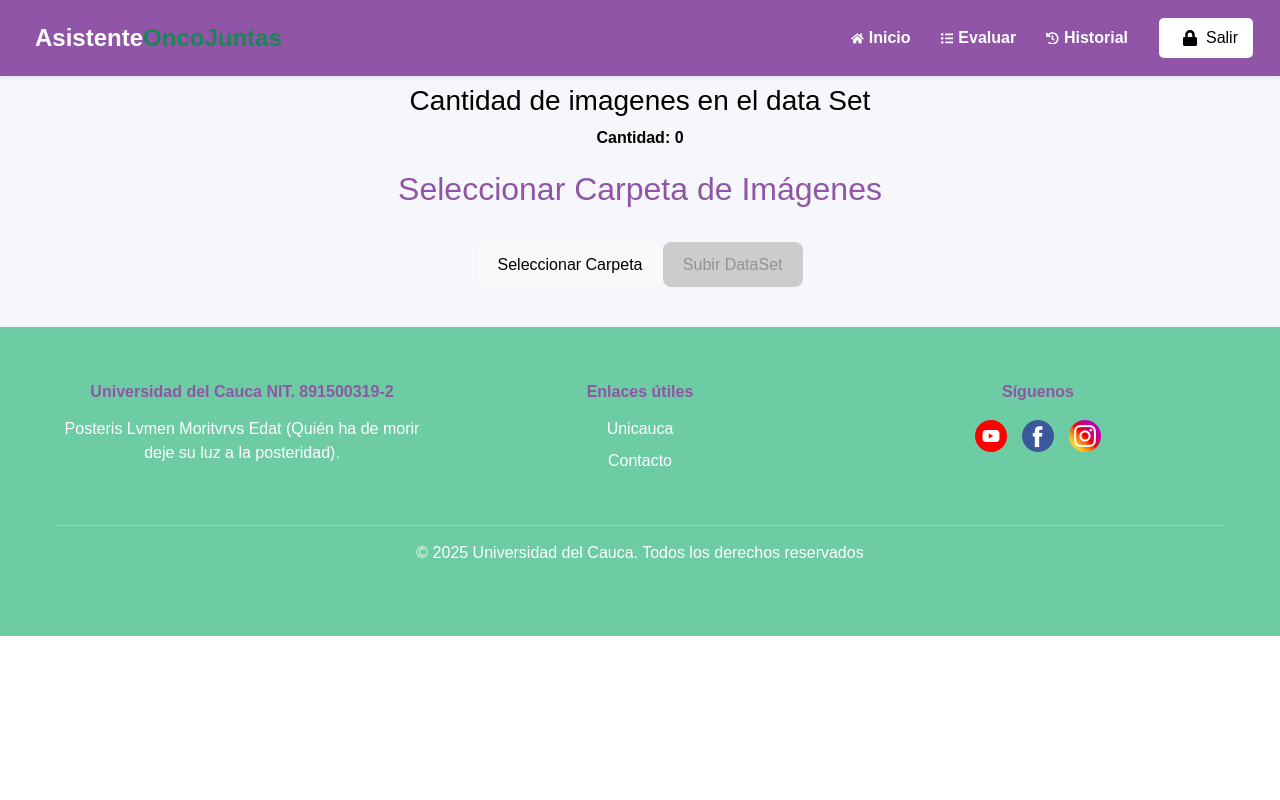
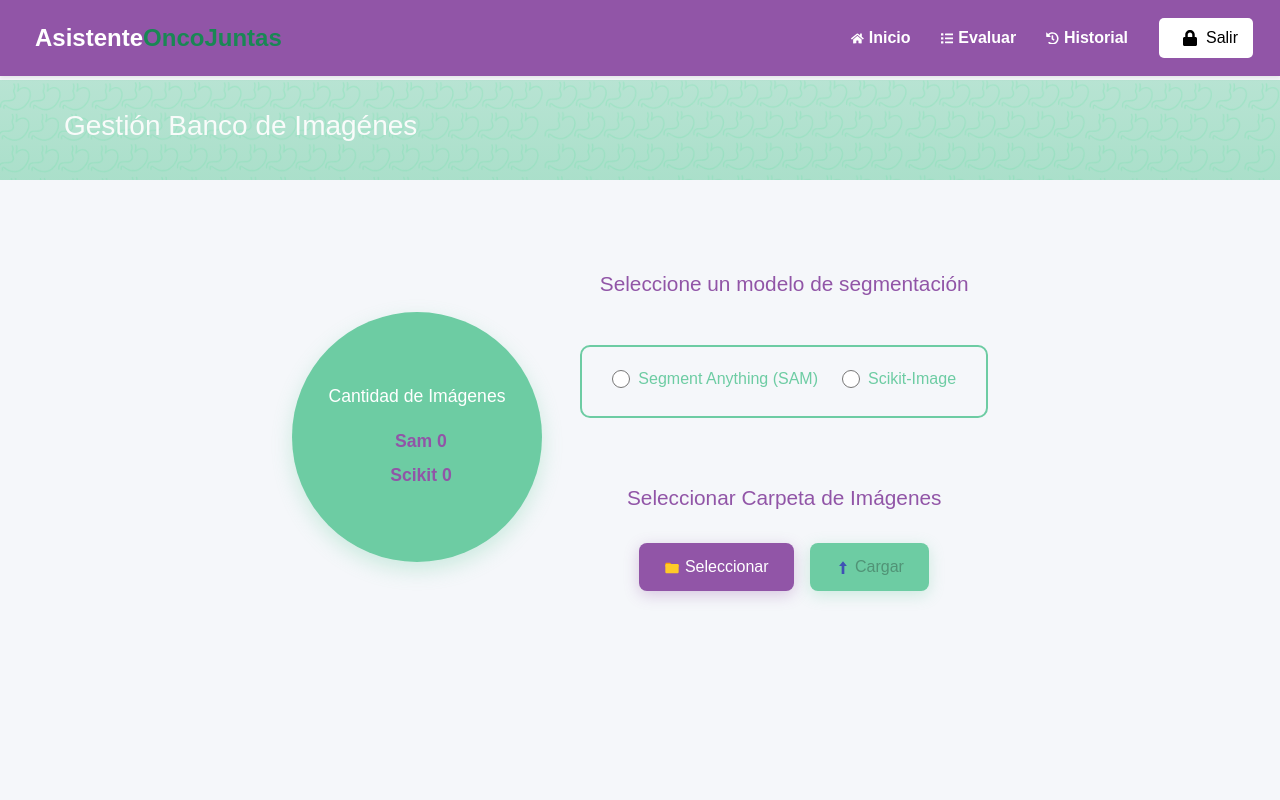
Before and after one commit to yabenavid/DiagnosisAssistant, a React (Vite) app in the folder client/: page /dataset in a window 1280 px wide. Shown: the top 800 px of the page. Built offline with nearby package versions, Linux system fonts and the light colour scheme; no server answers; sample sign-in values are in the browser's storage.

Commit message:
feat: add modifications in management admin

```diff
--- a/client/src/api/admin/dataset.api.js
+++ b/client/src/api/admin/dataset.api.js
@@ -1,16 +1,16 @@
 import axios from 'axios';
 import { getAuthHeaders } from '../../hooks/Authorization';
 
-const dataSetApi = axios.create({
+const dataSetApi = (token) => axios.create({
     baseURL: 'http://127.0.0.1:8000/api/v1/datasets/images/',
-    ...getAuthHeaders()
+    ...getAuthHeaders(token)
 });
 
-const dataSetCount = axios.create({
+const dataSetCount = (token) => axios.create({
     baseURL: 'http://127.0.0.1:8000/api/v1/datasets/count/',
-    ...getAuthHeaders()
+    ...getAuthHeaders(token)
 });
 
-export const addDataSet = (data) => dataSetApi.post("/", data);
+export const addDataSet = (data, token) => dataSetApi(token).post("/", data);
 
-export const getCountDataSet = () => dataSetCount.get("/");
+export const getCountDataSet = (token) => dataSetCount(token).get("/");
--- a/client/src/pages/admin/ManagementDataSet.jsx
+++ b/client/src/pages/admin/ManagementDataSet.jsx
@@ -1,20 +1,29 @@
 import React, { useEffect, useState, Suspense } from "react";
-import { ToastContainer, toast } from 'react-toastify';
 import { useNavigate } from "react-router-dom";
 
-import { NavigationBar, Footer } from "../../components";
+import { NavigationBar, Footer, SegmentationTypeSelector } from "../../components";
 import { handleSelectFolder } from "../../hooks/UploadImages";
+import { FcFolder, FcUp } from "react-icons/fc";
 
 //APis
 import { addDataSet, getCountDataSet } from "../../api/admin/dataset.api";
+import { useAuth } from "../../context/AuthContext";
 
+//Css
+import '/src/styles/admin/ManagementDataSet.css';
+
+/**
+ * Componente para la gestión de datasets de imágenes.
+ * Permite seleccionar un modelo de segmentación y cargar un archivo ZIP con imágenes.
+ */
 const ManagementDataSet = () => {
     const navigate = useNavigate();
-
+    const { auth } = useAuth();
     const [folderName, setFolderName] = useState("");
     const [zipFile, setZipFile] = useState(null);
-    const [imageCount, setImageCount] = useState(0); // Contador de imágenes
+    const [imageCount, setImageCount] = useState(0);
     const [qtyDataSet, setDatasetCount] = useState(0);
+    const [selectedOption, setSelectedOption] = useState("");
 
     useEffect(() => {
         if (localStorage.getItem('access_token') === null) {
@@ -24,16 +33,14 @@ const ManagementDataSet = () => {
         }
     }, []);
 
-    const topCenter = (message) => {
-        toast.info(message, {
-            position: 'top-center',
-            autoClose: 3000
-        });
-    };
-
-    // Subir archivo ZIP al servidor
+    /**
+     * Subir archivo ZIP al servidor
+     */
     const handleUpload = async () => {
-
+        if (!selectedOption) {
+            alert("Debe seleccionar un modelo de segmentación.");
+            return;
+        }
         if (!zipFile || imageCount === 0) {
             alert("No hay imágenes para enviar. Selecciona otra carpeta.");
             return;
@@ -41,12 +48,12 @@ const ManagementDataSet = () => {
 
         const formData = new FormData();
         formData.append("zip_file", zipFile, `${folderName}.zip`);
+        formData.append("segment_model", selectedOption);
 
         try {
-            const response = await addDataSet(formData);
+            const response = await addDataSet(formData, auth.accessToken);
             if (response?.status === 200) {
                 alert(response?.data?.message);
-                //topCenter(response?.data?.message);
                 await countDataset();
 
                 // Resetear los estados para limpiar el formulario
@@ -54,10 +61,6 @@ const ManagementDataSet = () => {
                 setZipFile(null);
                 setImageCount(0);
             } else {
-                // toast.error(response?.data?.message || "Ocurrió un error", {
-                //     position: "top-right",
-                //     autoClose: 5000, // Se cierra en 5 segundos
-                // });
                 alert(response.data.message);
             }
 
@@ -68,10 +71,12 @@ const ManagementDataSet = () => {
         }
     };
 
-    // Cantidad de imagenes en el dataSet
+    /**
+     * Función para contar la cantidad de imágenes en el dataset.
+     */
     const countDataset = async () => {
         try {
-            const response = await getCountDataSet();
+            const response = await getCountDataSet(auth.accessToken);
             setDatasetCount(response?.data);
 
         } catch (error) {
@@ -81,31 +86,46 @@ const ManagementDataSet = () => {
     };
 
     return (
+        <>
             <Suspense fallback="Cargando Traducciones">
-            <div style={{ padding: "20px", fontFamily: "Arial, sans-serif" }}>
+                <div className="management-dataset-container">
+                    <div className="description">
+                        <h3>Gestión Banco de Imagénes</h3>
+                    </div>
                     <NavigationBar />
-                <h1>Gestión de Doctores</h1>
+                    <div className="management-dataset-flex">
                         <div className="count-data-set">
-                    <h3>Cantidad de imagenes en el data Set</h3>
-                    <strong>Cantidad: {qtyDataSet}</strong>
+                            <h3>Cantidad de Imágenes</h3>
+                            <strong>Sam {qtyDataSet}</strong>
+                            <strong>Scikit {qtyDataSet}</strong>
                         </div>
+                        <div className="management-dataset-content">
+                            <h4>Seleccione un modelo de segmentación</h4><br />
+                            <SegmentationTypeSelector
+                                selectedOption={selectedOption}
+                                setSelectedOption={setSelectedOption}
+                            />
 
                             <div style={{ padding: "20px", textAlign: "center" }}>
-                    <h2>Seleccionar Carpeta de Imágenes</h2>
+                                <h4>Seleccionar Carpeta de Imágenes</h4>
                                 <button onClick={() => handleSelectFolder(setFolderName, setImageCount, setZipFile)}>
-                        Seleccionar Carpeta
+                                    <FcFolder /> Seleccionar
                                 </button>
 
                                 {folderName && <p>📁 Carpeta seleccionada: <strong>{folderName}</strong></p>}
                                 {imageCount > 0 && <p>📷 Imágenes encontradas: <strong>{imageCount}</strong></p>}
 
-                    <button onClick={handleUpload} disabled={!zipFile} style={{ marginTop: "10px" }}>
-                        Subir DataSet
+                                <button
+                                    onClick={handleUpload} disabled={!zipFile }>
+                                    <FcUp /> Cargar
                                 </button>
                             </div>
                         </div>
+                    </div>
+                </div>
+            </Suspense>
             <Footer />
-        </Suspense>
+        </>
     );
 };
 
--- a/client/src/styles/admin/Management.css
+++ b/client/src/styles/admin/Management.css
@@ -6,7 +6,12 @@ body {
     color: black;
     /* Color principal del texto */
 }
-
+.management-medical-container{
+    padding-top: 5rem;
+    padding-bottom: 2rem;
+    position: relative;
+    min-height: 100vh;
+}
 /* Contenedor principal */
 .management-container {
     padding: 20px;
--- /dev/null
+++ b/client/src/styles/admin/ManagementDataSet.css
@@ -0,0 +1,137 @@
+/* Contenedor principal */
+.management-dataset-container {
+    padding-top: 5rem;
+    padding-bottom: 10rem;
+    position: relative;
+    min-height: 100vh;
+}
+
+.management-dataset-flex {
+    display: flex;
+    align-items: center;
+    /* Centra verticalmente ambos bloques */
+    justify-content: center;
+    gap: 3vw;
+    width: 100%;
+    max-width: 1200px;
+    margin: 0 auto;
+    padding-top: 3rem;
+    flex-wrap: wrap;
+}
+
+.count-data-set {
+    background: #6dcca3;
+    color: white;
+    padding: 2rem;
+    border-radius: 50%;
+    width: 250px;
+    height: 250px;
+    display: flex;
+    flex-direction: column;
+    align-items: center;
+    justify-content: center;
+    text-align: center;
+    margin: 0;
+    box-shadow: 0 8px 20px rgba(109, 204, 163, 0.3);
+    flex-shrink: 0;
+    margin-top: 0.5rem;
+}
+
+.count-data-set h3 {
+    font-size: 1.1rem;
+    margin-bottom: 0.8rem;
+    font-weight: 500;
+}
+
+.count-data-set strong {
+    font-size: 1.1rem;
+    font-weight: 700;
+    display: block;
+    margin-top: 0.5rem;
+}
+
+h4 {
+    color: #9155a7;
+    font-size: 1.3rem;
+    margin: 1.5rem 0;
+    text-align: center;
+}
+
+/* Estilos para botones */
+.management-dataset-container button {
+    padding: 12px 25px;
+    border: none;
+    border-radius: 8px;
+    font-size: 1rem;
+    cursor: pointer;
+    transition: all 0.3s ease;
+    margin: 0.5rem;
+    position: relative;
+    overflow: hidden;
+}
+
+.management-dataset-container button:not(:disabled) {
+    background: #9155a7;
+    color: white;
+    box-shadow: 0 4px 15px rgba(145, 85, 167, 0.3);
+}
+
+.management-dataset-container button:disabled {
+    background: #cccccc;
+    cursor: not-allowed;
+}
+
+.management-dataset-container button:not(:disabled):hover {
+    transform: translateY(-2px);
+    box-shadow: 0 6px 20px rgba(145, 85, 167, 0.4);
+}
+
+.management-dataset-container button:nth-of-type(2) {
+    background: #6dcca3;
+    box-shadow: 0 4px 15px rgba(109, 204, 163, 0.3);
+}
+
+strong {
+    color: #9155a7;
+    margin-left: 0.5rem;
+}
+
+/* Responsive Design */
+@media (max-width: 768px) {
+    .count-data-set {
+        width: 150px;
+        height: 150px;
+        padding: 1rem;
+    }
+
+    .count-data-set h3 {
+        font-size: 0.9rem;
+    }
+
+    .count-data-set strong {
+        font-size: 1.5rem;
+    }
+
+    button {
+        width: 100%;
+        justify-content: center;
+    }
+}
+
+@media (max-width: 900px) {
+    .management-dataset-flex {
+        flex-direction: column;
+        align-items: center;
+        gap: 2rem;
+        padding-top: 1.5rem;
+    }
+
+    .count-data-set {
+        margin-bottom: 1.5rem;
+    }
+
+    .management-dataset-content {
+        min-width: unset;
+        max-width: 100vw;
+    }
+}
```
Also changed, not shown: client/src/pages/admin/ManagementHospital.jsx (+17 -12 lines), client/src/pages/admin/ManagementMedical.jsx (+19 -20 lines). Lines whose indentation alone changed are shown as unchanged.
